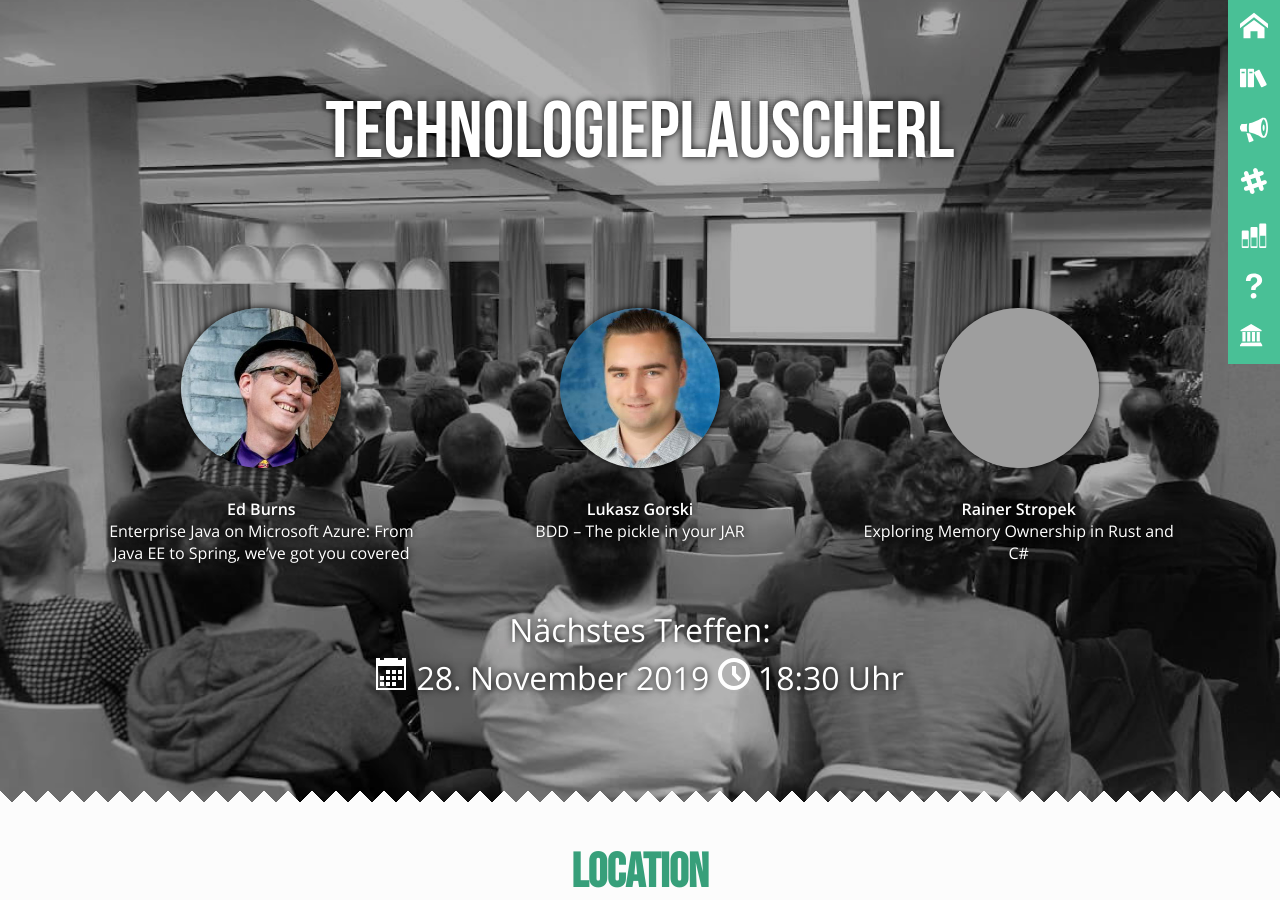
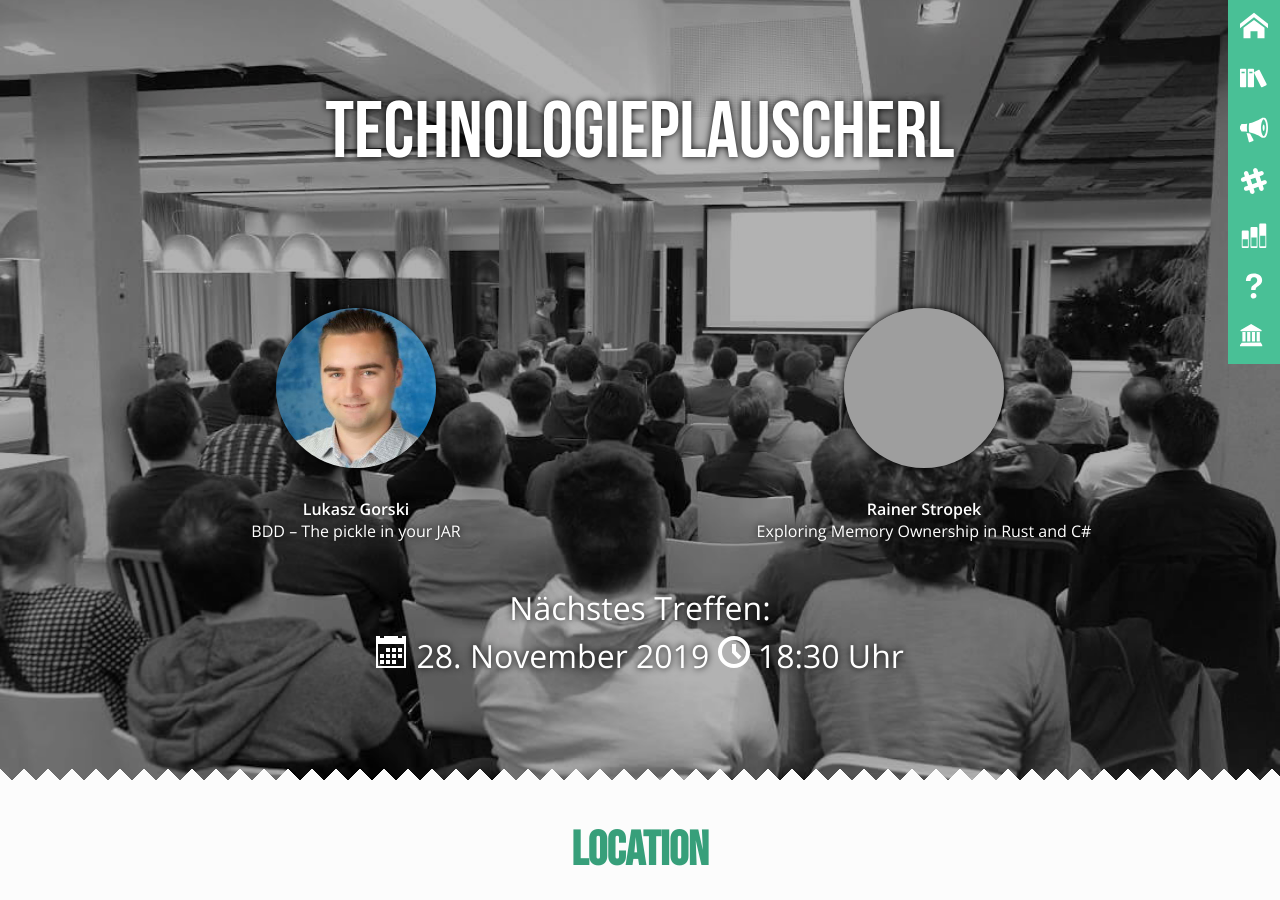
Before and after one commit to mericanAncer127/plauscherl, a Jekyll site: the page built from index.html, in a window 1280 px wide and 900 px high. Built offline with Jekyll 4.4.1, drawn with Linux system fonts in a browser that asks for light colours; grey boxes are pictures that could not be loaded.

Commit message:
Update 73.html

```diff
--- a/_plauscherl/73.html
+++ b/_plauscherl/73.html
@@ -24,10 +24,6 @@ location:
 sponsor: <a href="https://www.celum.com/">Celum</a>
 speakers:
 -
-  name: "Ed Burns"
-  talk: "Enterprise Java on Microsoft Azure: From Java EE to Spring, we’ve got you covered"
-  img: "/img/speaker-avatars/ed_burns.jpg"
--
   name: "Lukasz Gorski"
   talk: "BDD – The pickle in your JAR"
   img: "/img/speaker-avatars/lukasz-gorski.jpg"
```
